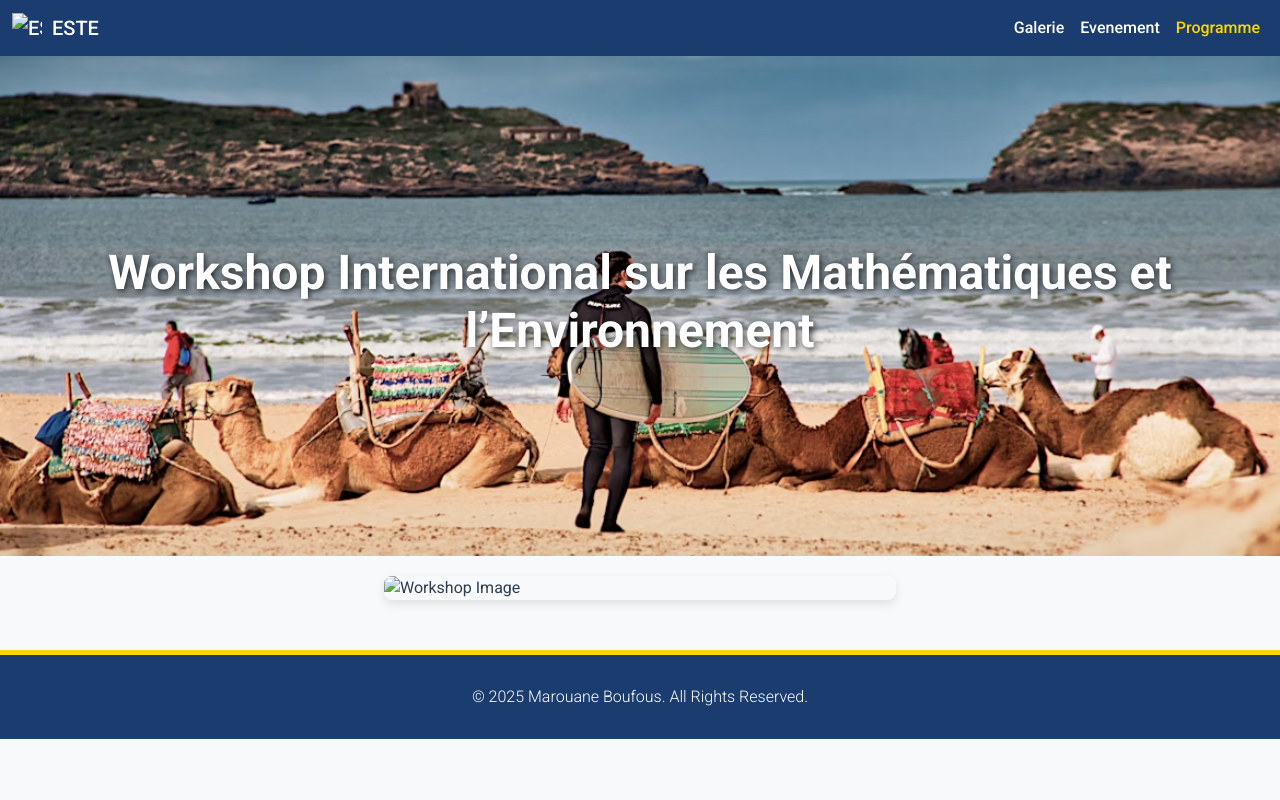
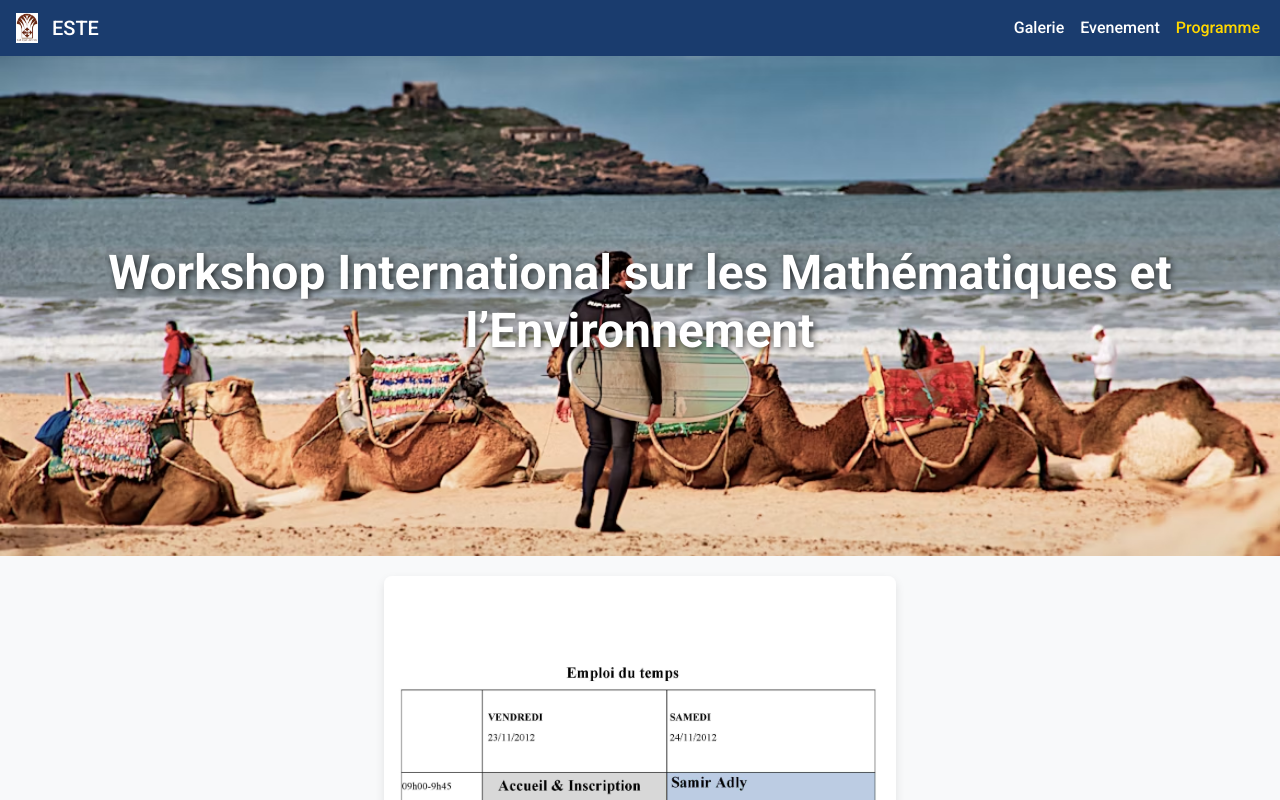
Before and after one commit to MB1-G/workshop, a plain HTML site: page contact.html in a window 1280 px wide. Shown: the top 800 px of the page. Drawn offline with nearby package versions, Linux system fonts and the light colour scheme.

Commit message:
Update contact.html

```diff
--- a/contact.html
+++ b/contact.html
@@ -157,7 +157,7 @@
     <nav class="navbar navbar-expand-lg bg-body-tertiary">
       <div class="container-fluid">
         <a class="navbar-brand" href="#">
-          <img src="" alt="ESTE Logo"> ESTE
+          <img src="/images/ucam.jpg" alt="ESTE Logo"> ESTE
         </a>
         <button class="navbar-toggler" type="button" data-bs-toggle="collapse" data-bs-target="#navbarNav" aria-controls="navbarNav" aria-expanded="false" aria-label="Toggle navigation">
           <span class="navbar-toggler-icon"></span>
@@ -180,7 +180,7 @@
     <div class="hero-image">
       <h1 class="hero-title">Workshop International sur les Mathématiques et l’Environnement</h1>
     </div>
-    <img src="" alt="Workshop Image" class="centered-image">
+    <img src="/images/prog.jpg" alt="Workshop Image" class="centered-image">
 
     <footer>
       <p>© 2025 Marouane Boufous. All Rights Reserved.</p>
```
